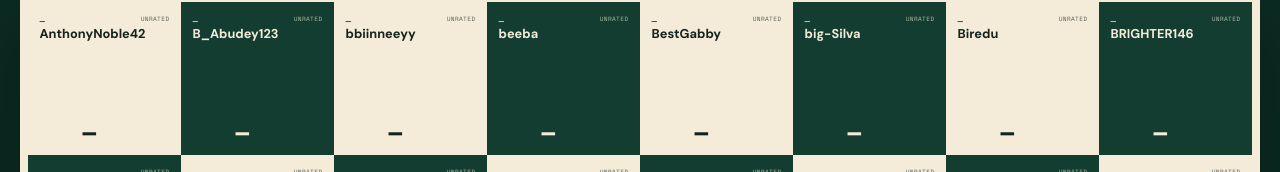
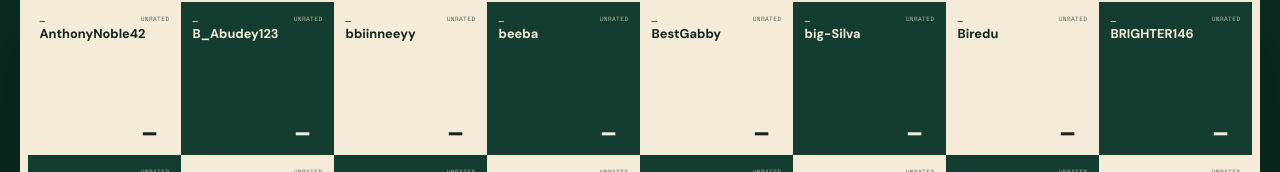
Before and after one commit to Wealth1000/chess-leaderboard, a Next.js app: page / in a window 1280 px wide. Shown: the part 780-952 px from the top of the page. Built offline with nearby package versions, Linux system fonts and the light colour scheme; no server answers.

Commit message:
fix: use flex layout for tile bottom to prevent badge overlap
Switch from grid to flexbox with justify-content: flex-end so the
rating and badge are right-aligned with a fixed 12px margin between
them. This guarantees the badge never overlaps the rating regardless
of content width.

```diff
--- a/components/board.module.css
+++ b/components/board.module.css
@@ -169,10 +169,9 @@
 }
 
 .tileBottom {
-  display: grid;
-  grid-template-columns: 3.6em auto;
+  display: flex;
   align-items: flex-end;
-  gap: 12px;
+  justify-content: flex-end;
   width: 100%;
   margin-top: auto;
 }
@@ -184,16 +183,12 @@
   letter-spacing: 0.01em;
   line-height: 0.9;
   text-align: right;
-  grid-column: 1;
-  grid-row: 1;
+  margin-right: 12px;
 }
 
 .tileChange {
   flex: 0 0 auto;
   padding-bottom: 1px;
-  grid-column: 2;
-  grid-row: 1;
-  align-self: end;
 }
 
 .tileOpen {
```
